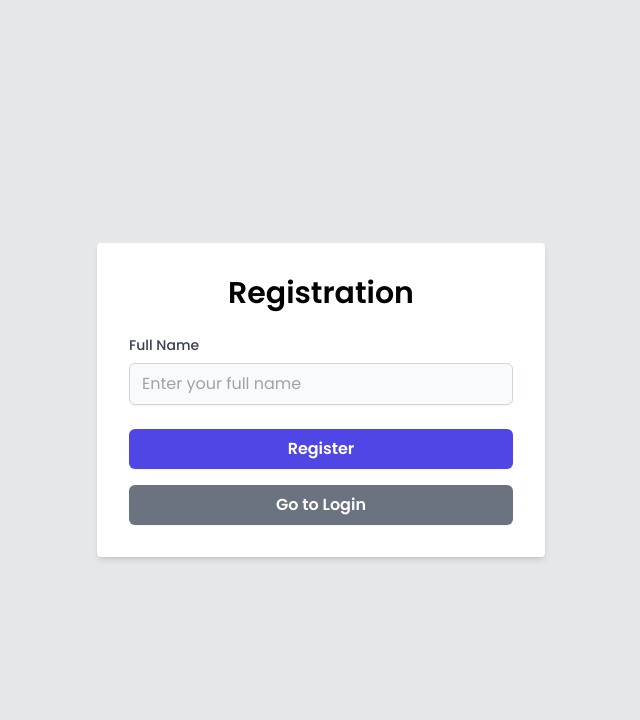
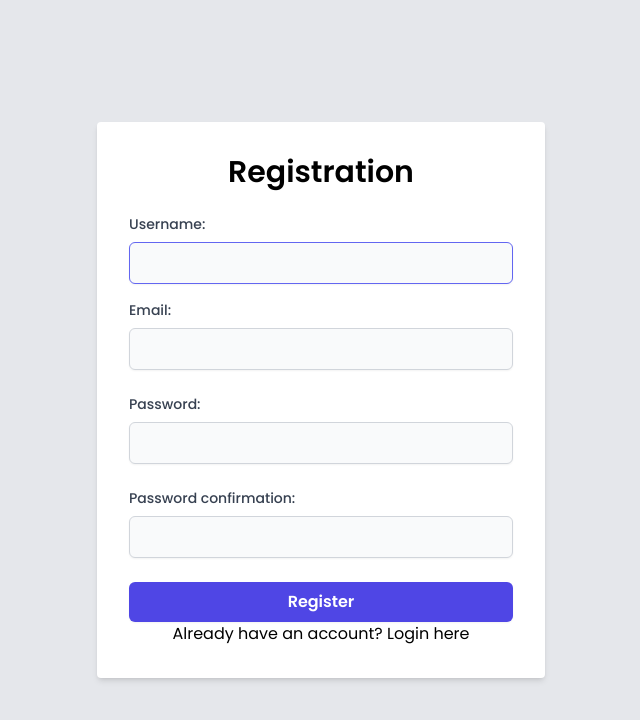
Before and after one commit to Just-a-NoobieDev/loan-management-system, a Django app: page /adminUser/register in a window 1280 px wide. Shown: the top 720 px of the page, without its empty margins (319-959 px from the left). Run offline with Django 4.2, Linux system fonts and the light colour scheme; some libraries are stand-ins or nearby versions.

Commit message:
login and register without validation

```diff
--- a/collector/admin.py
+++ b/collector/admin.py
@@ -2,4 +2,5 @@
 from django.contrib import admin
 from .models import Payment
 
+
 admin.site.register(Payment)
--- a/collector/models.py
+++ b/collector/models.py
@@ -1,5 +1,6 @@
 # app/models.py
 from django.db import models
+
 
 class Payment(models.Model):
     name = models.CharField(max_length=255)
--- a/loanmanagement/forms.py
+++ b/loanmanagement/forms.py
@@ -1,10 +1,19 @@
 from django import forms
+from django.contrib.auth.forms import UserCreationForm
+from django.contrib.auth.models import User
+
 from .models import Person
 
 
 class PersonForm(forms.ModelForm):
-    pass
-
     class Meta:
         model = Person
         fields = ('name', 'address', 'picture', 'document')
+
+
+class UserRegistration(UserCreationForm):
+    email = forms.EmailField(required=True)
+
+    class Meta:
+        model = User
+        fields = ['username', 'email', 'password1', 'password2']
--- a/loanmanagement/templates/dashboard.html
+++ b/loanmanagement/templates/dashboard.html
@@ -9,7 +9,7 @@
            <div class="flex gap-2 md:gap-5 justify-center items-center">
                {% load static %}
                <img src="{% static 'images/svg/skeleton.svg' %}" class="w-6 h-6 md:w-8 h-8">
-               <p class="hidden md:block">Noah Mark S. Dela Pena</p>
+               <p class="hidden md:block">{{ user.username }}</p>
            </div>
        </div>
 
--- a/loanmanagement/templates/register.html
+++ b/loanmanagement/templates/register.html
@@ -1,3 +1,4 @@
+{% load widget_tweaks %}
 <!DOCTYPE html>
 <html lang="en">
 <head>
@@ -15,49 +16,111 @@
     </style>
 </head>
 <body class="bg-gray-200 font-Poppins flex items-center justify-center h-screen">
-
   <div class="bg-white rounded shadow-md w-full max-w-md p-8">
     <h2 class="text-3xl font-bold text-center mb-6">Registration</h2>
-    <form id="register-form">
+    <form id="register-form" method="POST" action="" enctype="multipart/form-data">
+        {% csrf_token %}
+       <div class="mb-4">
+           {{ form.username|add_label_class:"block mb-2 text-sm font-medium text-gray-700" }}
+           {% render_field form.username|attr:'required:true' class="shadow-sm bg-gray-50 border border-gray-300 rounded-md w-full py-2 px-3 text-gray-700 focus:outline-none focus:ring-indigo-500 focus:border-indigo-500" %}
+{#        <label for="user" class="block mb-2 text-sm font-medium text-gray-700">Username</label>#}
+{#        <input type="text" name="user" id="user" placeholder="Enter your username" class="shadow-sm bg-gray-50 border border-gray-300 rounded-md w-full py-2 px-3 text-gray-700 focus:outline-none focus:ring-indigo-500 focus:border-indigo-500">#}
+      </div>
       <div class="mb-6">
-        <label for="name" class="block mb-2 text-sm font-medium text-gray-700">Full Name</label>
-        <input type="text" name="name" id="name" placeholder="Enter your full name" class="shadow-sm bg-gray-50 border border-gray-300 rounded-md w-full py-2 px-3 text-gray-700 focus:outline-none focus:ring-indigo-500 focus:border-indigo-500">
+          {{ form.email|add_label_class:"block mb-2 text-sm font-medium text-gray-700" }}
+          {% render_field form.email|attr:'required:true' class="shadow-sm bg-gray-50 border border-gray-300 rounded-md w-full py-2 px-3 text-gray-700 focus:outline-none focus:ring-indigo-500 focus:border-indigo-500" %}
+{#        <label for="password1" class="block mb-2 text-sm font-medium text-gray-700">Password</label>#}
+{#        <input type="password" name="password1" id="password1" placeholder="Enter your password" class="shadow-sm bg-gray-50 border border-gray-300 rounded-md w-full py-2 px-3 text-gray-700 focus:outline-none focus:ring-indigo-500 focus:border-indigo-500">#}
       </div>
-      <button type="submit" class="w-full bg-indigo-600 text-white font-bold py-2 px-4 rounded-md shadow-sm hover:bg-indigo-700 focus:outline-none focus:ring-indigo-500">Register</button>
-      <button class="w-full mt-4 bg-gray-500 text-white font-bold py-2 px-4 rounded-md shadow-sm hover:bg-gray-600 focus:outline-none focus:ring-gray-400"><a href="">Go to Login</a></button>
+        <div class="mb-6">
+            {{ form.password1|add_label_class:"block mb-2 text-sm font-medium text-gray-700" }}
+            {% render_field form.password1|attr:'required:true' class="shadow-sm bg-gray-50 border border-gray-300 rounded-md w-full py-2 px-3 text-gray-700 focus:outline-none focus:ring-indigo-500 focus:border-indigo-500" %}
+
+{#        <label for="password2" class="block mb-2 text-sm font-medium text-gray-700">Confirm Password</label>#}
+{#        <input type="password" name="password2" id="password2" placeholder="Confirm your password" class="shadow-sm bg-gray-50 border border-gray-300 rounded-md w-full py-2 px-3 text-gray-700 focus:outline-none focus:ring-indigo-500 focus:border-indigo-500">#}
+        </div>
+        <div class="mb-6">
+            {{ form.password2|add_label_class:"block mb-2 text-sm font-medium text-gray-700" }}
+            {% render_field form.password2|attr:'required:true' class="shadow-sm bg-gray-50 border border-gray-300 rounded-md w-full py-2 px-3 text-gray-700 focus:outline-none focus:ring-indigo-500 focus:border-indigo-500" %}
+        </div>
+      <button type="submit" id="btnSubmit" class="w-full bg-indigo-600 text-white font-bold py-2 px-4 rounded-md shadow-sm hover:bg-indigo-700 focus:outline-none focus:ring-indigo-500">Register</button>
+        <p class="text-center">Already have an account? <a href="{% url 'adminLogin' %}">Login here</a></p>
+
     </form>
+
   </div>
 
   <script>
     $(document).ready(function() {
-      $('#register-form').submit(function(event) {
-        event.preventDefault();
+        $('#btnSubmit').on('click', async (event) => {
+            event.preventDefault();
+            const form = document.getElementById('register-form')
+            const formData = new FormData(form);
 
-        var name = $('#name').val();
+            if(formData.get("username") && formData.get("email") && formData.get("password1") && formData.get("password2")){
+                try {
+                 const response = await fetch(form.action, {
+                    method: form.method,
+                    body: formData,
+                });
 
-        if (!name) {
-          Swal.fire({
-            icon: 'error',
-            title: 'Error',
-            text: 'Please enter your name.',
-          });
-          return;
+                if(response.ok) {
+                    Swal.fire({
+                        title: 'Success!',
+                        text: 'Account added successfully.',
+                        icon: 'success',
+                        showConfirmButton:false,
+                        showCancelButton:false,
+                        timer: 2000,
+                    }).then(() => {
+                        window.location = '{% url 'dashboard' %}'
+                    })
+                }
+            } catch (e) {
+                console.error(e)
+            }
         }
+            else {
+                 Swal.fire({
+                        title: 'Error!',
+                        text: 'All fields are required',
+                        icon: 'error',
+                        showConfirmButton:false,
+                        showCancelButton:false,
+                        timer: 2000,
+                    })
+            }
 
-        // Submit the form data (e.g., using AJAX)
-        // ...
+            })
 
-        // Show success notification
-        Swal.fire({
-          icon: 'success',
-          title: 'Success',
-          text: 'You have successfully registered.',
-        });
-
-        // Reset the form
-        $('#name').val('');
-      });
-    });
+      {#$('#register-form').submit(function(event) {#}
+      {#  event.preventDefault();#}
+      {##}
+      {#  var name = $('#name').val();#}
+      {##}
+      {#  if (!name) {#}
+      {#    Swal.fire({#}
+      {#      icon: 'error',#}
+      {#      title: 'Error',#}
+      {#      text: 'Please enter your name.',#}
+      {#    });#}
+      {#    return;#}
+      {#  }#}
+      {##}
+      {#  // Submit the form data (e.g., using AJAX)#}
+      {#  // ...#}
+      {##}
+      {#  // Show success notification#}
+      {#  Swal.fire({#}
+      {#    icon: 'success',#}
+      {#    title: 'Success',#}
+      {#    text: 'You have successfully registered.',#}
+      {#  });#}
+      {##}
+      {#  // Reset the form#}
+      {#  $('#name').val('');#}
+      {# }) #}
+     });
   </script>
 
 </body>
--- a/loanmanagement/urls.py
+++ b/loanmanagement/urls.py
@@ -1,8 +1,10 @@
+from django.conf import settings
+from django.contrib.auth.views import LogoutView
 from django.urls import path
 from . import views
 
 urlpatterns =[
-    path("home", views.home, name="home"),
+    path("", views.home, name="dashboard"),
     path("addClient", views.addClient, name="addClient"),
     path("delete/<int:id>", views.deleteClient, name="deleteClient"),
     path("generate/<int:id>", views.generateQR, name="generateQR"),
@@ -11,4 +13,6 @@
     path("reports", views.reports, name="reports"),
     path("register", views.register, name="register"),
     path("adminLogin", views.adminLogin, name="adminLogin"),
+    path('login-controller/', views.loginController, name='login-controller'),
+    path('logout', LogoutView.as_view(next_page=settings.LOGOUT_REDIRECT_URL), name='logout')
 ]
--- a/loanmanagement/views.py
+++ b/loanmanagement/views.py
@@ -1,16 +1,27 @@
+import base64
+import io
+import json
 import os
+from io import BytesIO
+import mimetypes
+from wsgiref.util import FileWrapper
 
+from django.contrib import auth
+from django.contrib.auth import logout, authenticate, login
 from django.http import FileResponse
 from django.shortcuts import render, HttpResponse, redirect
 
 from django.conf import settings
-from .forms import PersonForm
+from .forms import PersonForm, UserRegistration
 from .models import Person
 from qrcode import *
 
 
 # Create your views here.
 def home(request):
+    user = request.user
+    if not user.is_authenticated:
+        return redirect('adminLogin')
     return render(request, "dashboard.html")
 
 
@@ -31,18 +42,31 @@
 def deleteClient(request, id):
     item = Person.objects.get(id=id)
     item.delete()
-    os.remove(os.path.join(settings.MEDIA_ROOT, item.picture.name))
-    os.remove(os.path.join(settings.MEDIA_ROOT, item.document.name))
-    return redirect('/addClient')
+    if item.picture.name and item.document.name:
+        os.remove(os.path.join(settings.MEDIA_ROOT, item.picture.name))
+        os.remove(os.path.join(settings.MEDIA_ROOT, item.document.name))
+    return redirect('/adminUser/addClient')
 
 
 def generateQR(request, id):
     person = Person.objects.get(id=id)
-    img = make(person.id)
+    img = QRCode(
+        version=1,
+        error_correction=constants.ERROR_CORRECT_L,
+        box_size=10,
+        border=4
+    )
+    img.make(person.id)
+    qr = img.make_image(fill_color="black", back_color="white").convert("RGB")
+
     img_url = 'qr-' + str(person.name) + '.png'
-    img.save(settings.MEDIA_ROOT + '/qr/' + img_url)
-    response = HttpResponse(img_url, content_type='application/force-download')
-    response['Content-Disposition'] = f'attachment; filename="{img_url}"'
+    # buffer = io.BytesIO()
+    qr.save(img_url)
+    # qrcode = base64.b64encode(buffer.getvalue()).decode("utf-8")
+    wrapper = FileWrapper(open(settings.MEDIA_ROOT + "/qr/" + img_url, 'rb'))
+    content_type = mimetypes.guess_type(img_url)[0]
+    response = HttpResponse(wrapper, content_type=content_type)
+    response['Content-Disposition'] = "attachment; filename=%s" % img_url
     return response
 
 
@@ -57,8 +81,52 @@
 def reports(request):
     return render(request, "reports.html")
 
+
 def register(request):
-    return render(request, "register.html")
+    user = request.user
+    if user.is_authenticated:
+        return redirect('dashboard')
+
+    if request.method == 'POST':
+        form = UserRegistration(request.POST)
+        if form.is_valid():
+            user = form.save()
+            login(request, user)
+        # else:
+        #     raise Exception(form.errors.get_text())
+    else:
+        form = UserRegistration()
+    return render(request, 'register.html', {'form': form})
+
 
 def adminLogin(request):
+    user = request.user
+    if user.is_authenticated:
+        return redirect('dashboard')
     return render(request, "adminLogin.html")
+
+
+def loginController(request):
+    logout(request)
+    resp = {"status": 'failed', 'msg': ''}
+    username = ''
+    password = ''
+    if request.POST:
+        username = request.POST['user']
+        password = request.POST['password']
+
+        user = authenticate(username=username, password=password)
+        if user is not None:
+            if user.is_active:
+                login(request, user)
+                resp['status'] = 'success'
+            else:
+                resp['msg'] = 'Incorrect username or password'
+        else:
+            resp['msg'] = 'Incorrect username or password'
+    return HttpResponse(json.dumps(resp), content_type="application/json")
+
+
+def logout_page(request):
+    auth.logout(request)
+    return redirect('/adminUser/adminLogin/')
```
Also changed, not shown: elective5/settings.py (+4 -12 lines), loanmanagement/models.py (+7 -0 lines), loanmanagement/templates/addClient.html (+5 -5 lines), loanmanagement/templates/adminLogin.html (+23 -9 lines), loanmanagement/templates/layout.html (+19 -12 lines), db.sqlite3, loanmanagement/migrations/0005_collector.py (added), qr-Carl James Roxas.png (added).
